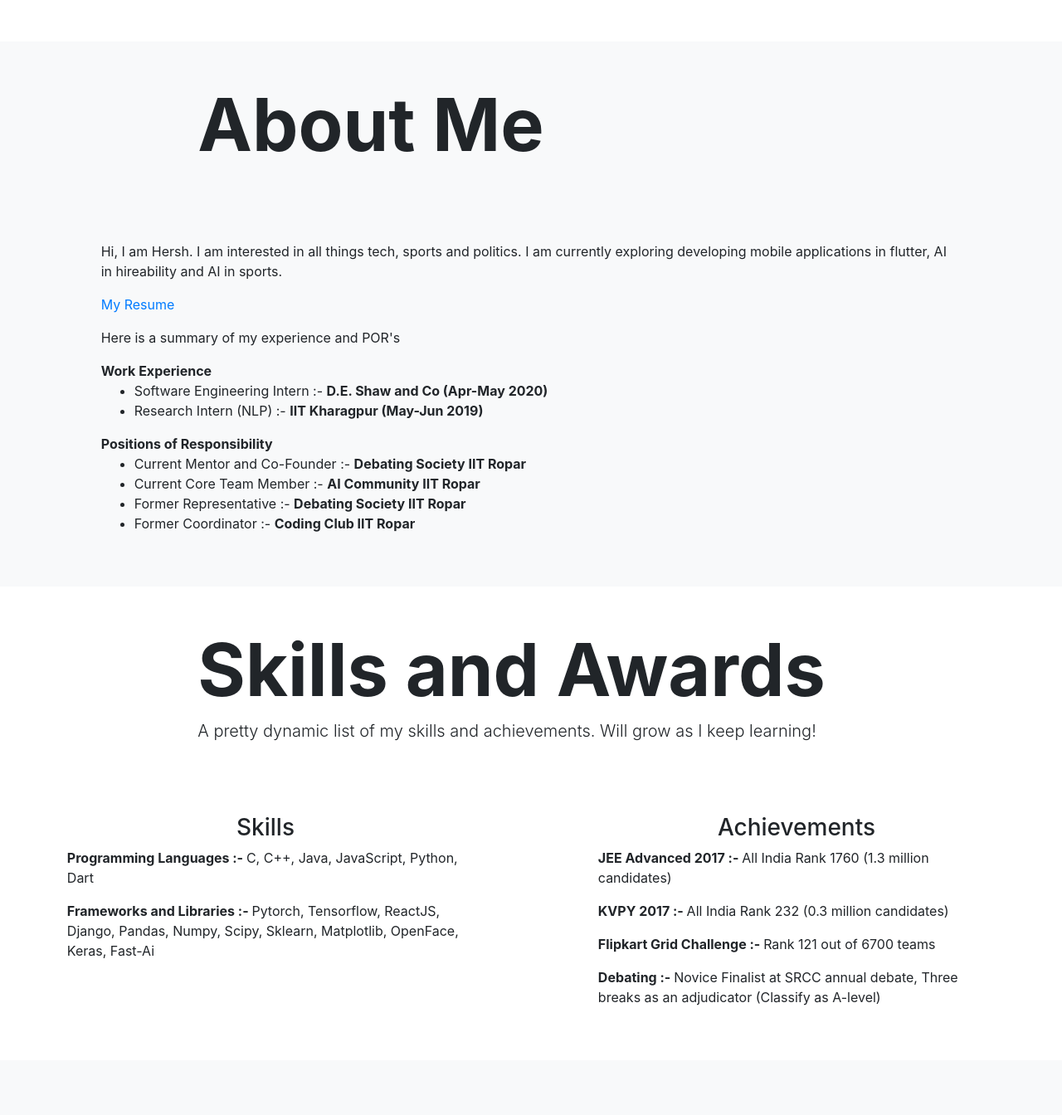
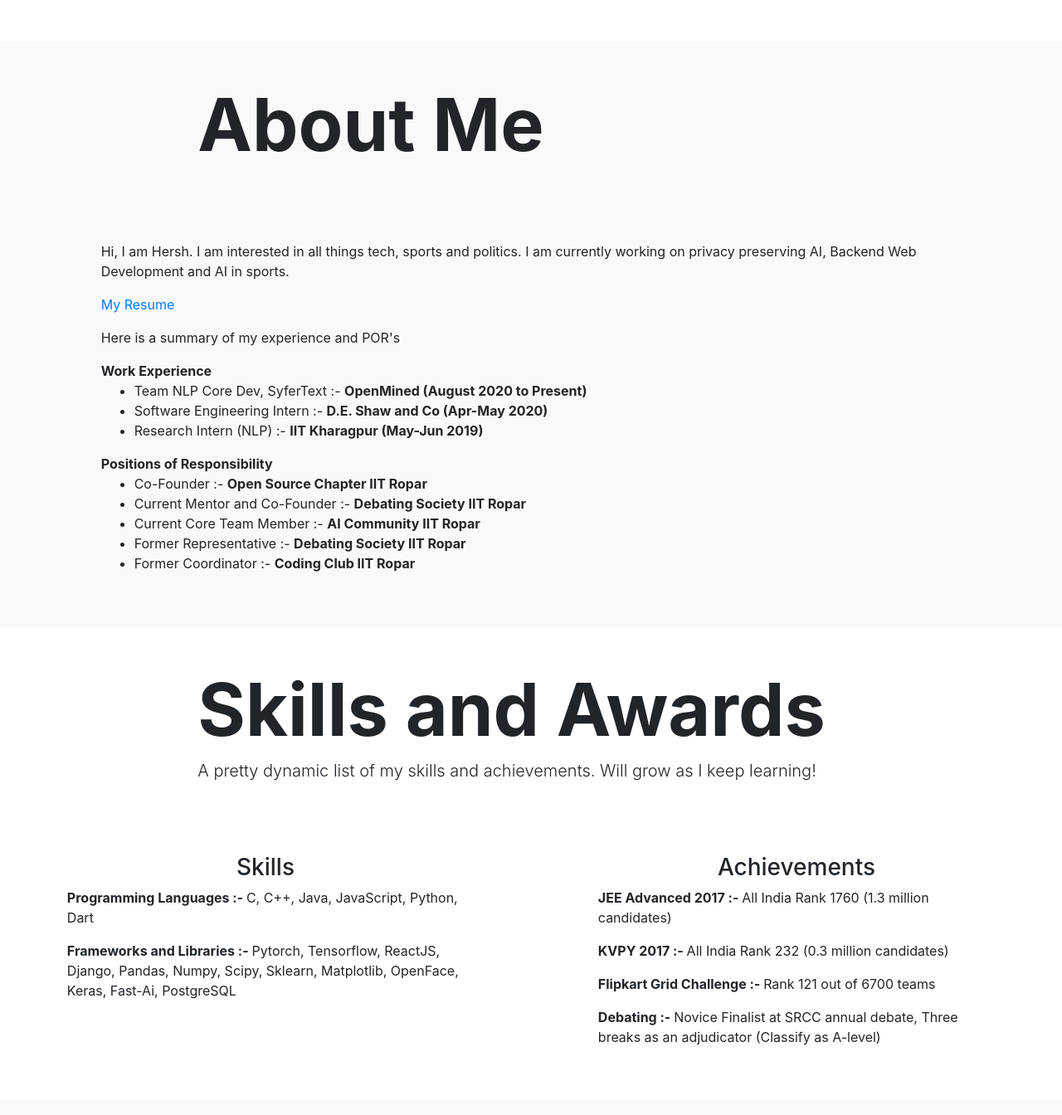
Before and after one commit to hershd23/portfolio, a React (Create React App) app: page / in a window 1280 px wide. Shown: the part 2791-4135 px from the top of the page at 83% size. Built offline with nearby package versions, Linux system fonts and the light colour scheme.

Commit message:
Update oct 1

```diff
--- a/src/App.js
+++ b/src/App.js
@@ -106,17 +106,19 @@
             <Row>
 
               <Content>
-                  <p>Hi, I am Hersh. I am interested in all things tech, sports and politics. I am currently exploring developing mobile applications in flutter, AI in hireability and AI in sports.</p>
+                  <p>Hi, I am Hersh. I am interested in all things tech, sports and politics. I am currently working on privacy preserving AI, Backend Web Development and AI in sports.</p>
                   <p><a href={resume} target="_blank" rel="noopener noreferrer">My Resume</a></p>
                   <p> Here is a summary of my experience and POR's</p>
                   <b>Work Experience</b>
                     <ul>
+                      <li>Team NLP Core Dev, SyferText :- <b>OpenMined (August 2020 to Present)</b></li>
                       <li>Software Engineering Intern :- <b>D.E. Shaw and Co (Apr-May 2020)</b></li>
                       <li>Research Intern (NLP) :- <b>IIT Kharagpur (May-Jun 2019)</b></li>
                     </ul>
 
                   <b>Positions of Responsibility</b>
                     <ul>
+                      <li>Co-Founder :- <b>Open Source Chapter IIT Ropar</b></li>
                       <li>Current Mentor and Co-Founder :- <b>Debating Society IIT Ropar</b></li>
                       <li>Current Core Team Member :- <b>AI Community IIT Ropar</b></li>
                       <li>Former Representative :- <b>Debating Society IIT Ropar</b></li>
@@ -142,7 +144,7 @@
 							</center>
               <Content>
                 <p><b>Programming Languages :- </b> C, C++, Java, JavaScript, Python, Dart</p>
-                <p><b>Frameworks and Libraries :- </b>Pytorch, Tensorflow, ReactJS,  Django, Pandas, Numpy, Scipy, Sklearn, Matplotlib, OpenFace, Keras, Fast-Ai </p>
+                <p><b>Frameworks and Libraries :- </b>Pytorch, Tensorflow, ReactJS, Django, Pandas, Numpy, Scipy, Sklearn, Matplotlib, OpenFace, Keras, Fast-Ai, PostgreSQL </p>
                 <br />
               </Content>
 
```
